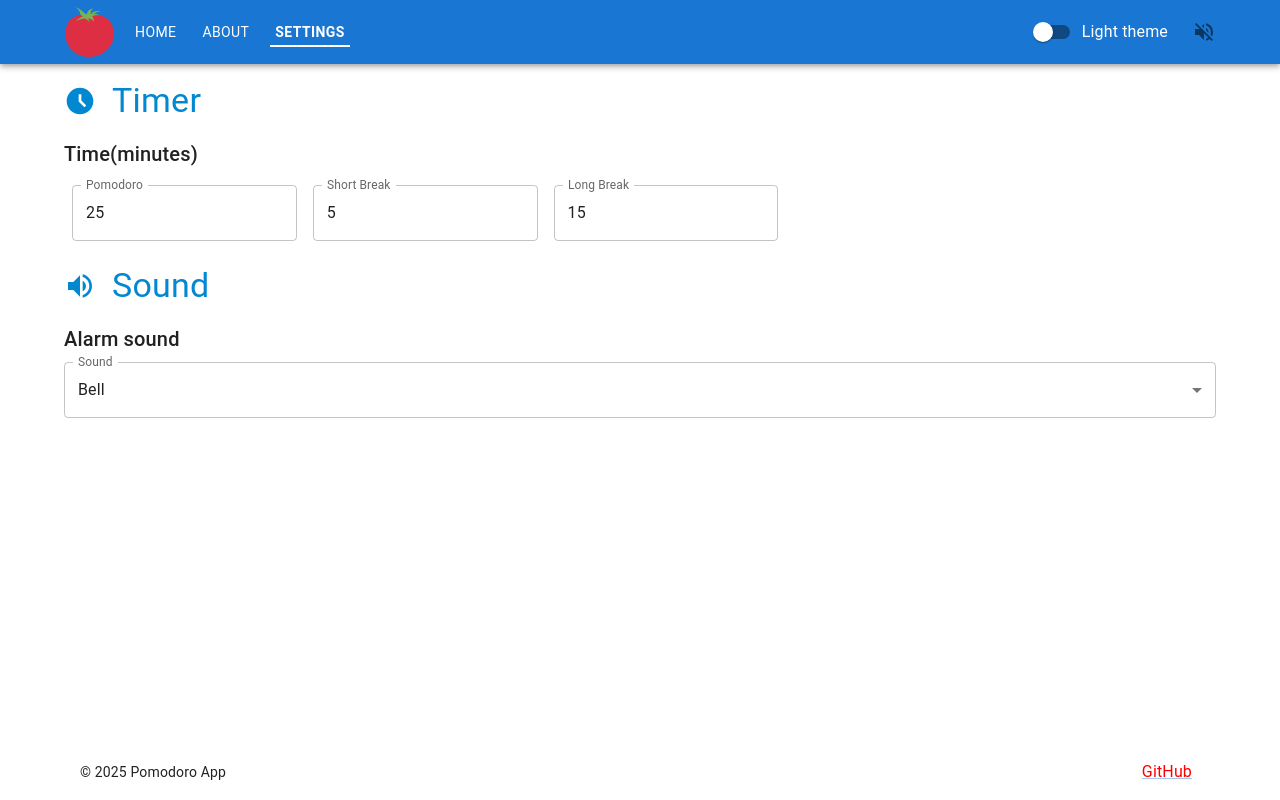
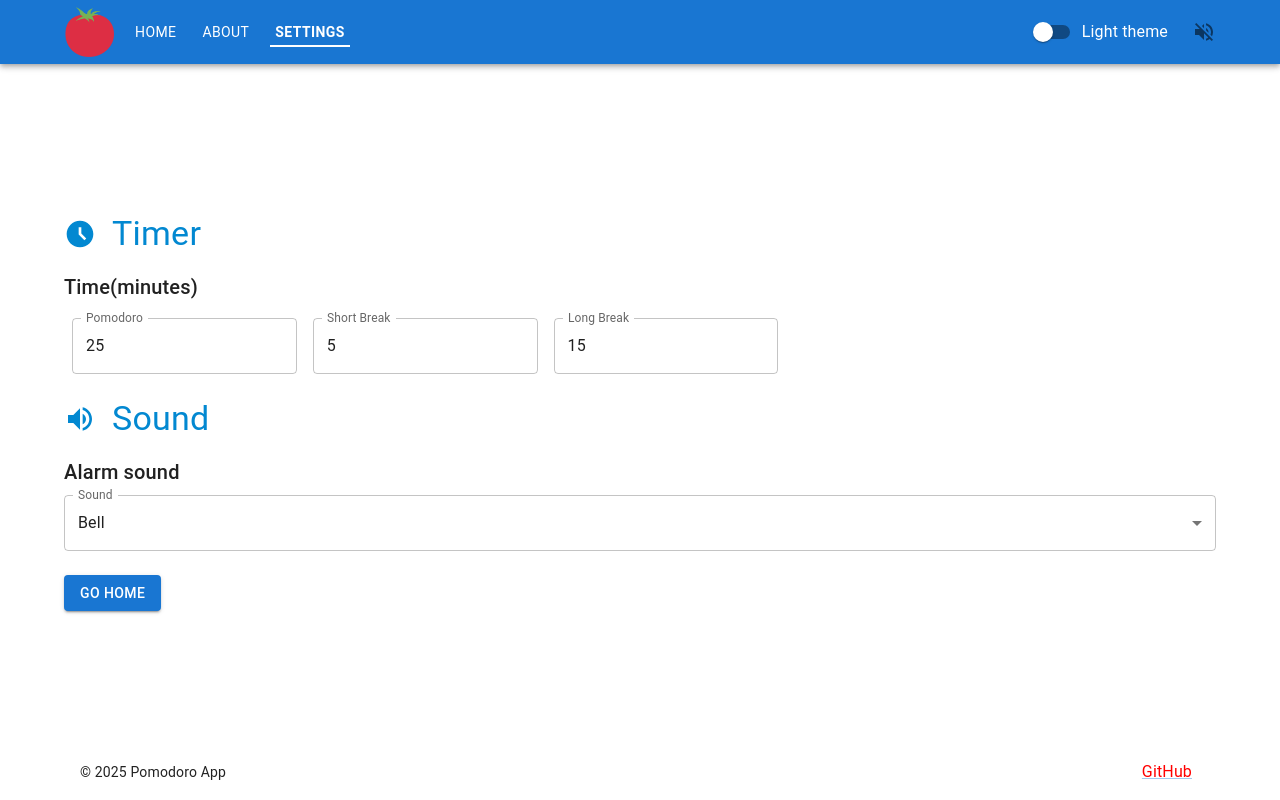
Before and after one commit to IvanovKS/pomodoro, a React (Create React App) app: page /settings in a window 1280 px wide. Built offline with nearby package versions, Linux system fonts and the light colour scheme.

Commit message:
Change Settings component

```diff
--- a/src/pages/Settings/Settings.jsx
+++ b/src/pages/Settings/Settings.jsx
@@ -1,5 +1,5 @@
 import React from 'react';
-import { Box, Container, Typography } from '@mui/material';
+import { Box, Button, Container, Typography } from '@mui/material';
 import AccessTimeFilledIcon from '@mui/icons-material/AccessTimeFilled';
 import VolumeUpIcon from '@mui/icons-material/VolumeUp';
 import TimerInputs from './TimerInputs';
@@ -7,7 +7,14 @@ import SelectSound from './SelectSound';
 
 function Settings() {
   return (
-    <Container maxWidth="lg">
+    <Container
+      maxWidth="lg"
+      sx={{
+        display: 'flex',
+        flexDirection: 'column',
+        justifyContent: 'center',
+      }}
+    >
       <Box
         sx={{
           display: 'flex',
@@ -64,6 +71,17 @@ function Settings() {
         Alarm sound
       </Typography>
       <SelectSound />
+      <Button
+        variant="contained"
+        href="/"
+        sx={{
+          mt: 3,
+          width: 'auto',
+          alignSelf: 'flex-start',
+        }}
+      >
+        Go home
+      </Button>
     </Container>
   );
 }
```
